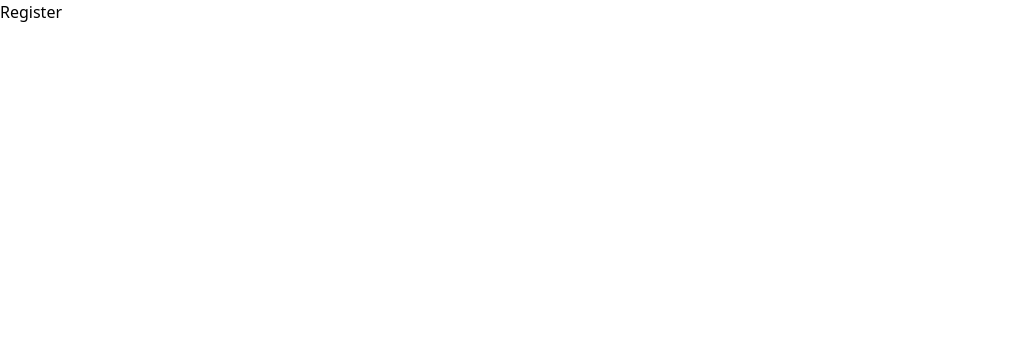
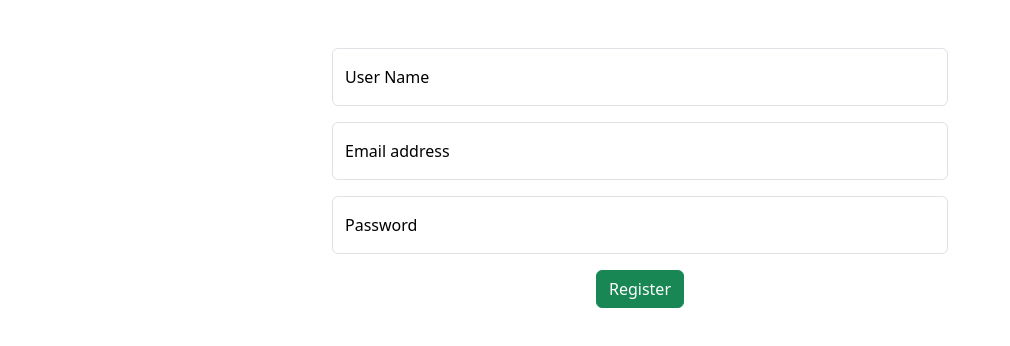
Before and after one commit to JaramilloL/shop-on-line, a React (Vite) app: page /register in a window 1280 px wide. Shown: the top 346 px of the page, without its empty margins (0-1010 px from the left). Built offline with nearby package versions, Linux system fonts and the light colour scheme.

Commit message:
creacion de los formularios de register y login

```diff
--- a/src/components/FormLogin.jsx
+++ b/src/components/FormLogin.jsx
@@ -2,8 +2,32 @@
 
 const FormLogin = () => {
   return (
-    <div>FormLogin</div>
-  )
-}
+    <form className="container w-50 mt-5">
+      <div className="form-floating mb-3">
+        <input
+          type="email"
+          className="form-control"
+          id="floatingInput"
+          placeholder="name@example.com"
+          name="email"
+        />
+        <label htmlFor="floatingInput">Email address</label>
+      </div>
+      <div className="form-floating">
+        <input
+          type="password"
+          className="form-control"
+          id="floatingPassword"
+          placeholder="Password"
+          name="password"
+        />
+        <label htmlFor="floatingPassword">Password</label>
+      </div>
+      <div className="d-flex justify-content-center align-content-center align-items-center">
+        <button className="btn btn-success mt-3">LogIn</button>
+      </div>
+    </form>
+  );
+};
 
-export default FormLogin
+export default FormLogin;
--- a/src/components/FormRegister.jsx
+++ b/src/components/FormRegister.jsx
@@ -2,8 +2,43 @@
 
 const FormRegister = () => {
   return (
-    <div>FormRegister</div>
-  )
-}
+    <form className="container w-50 mt-5">
+    <div className="form-floating mb-3">
+        <input
+          type="text"
+          className="form-control"
+          id="floatingName"
+          placeholder="name"
+          name="userName"
+        />
+        <label htmlFor="floatingName">User Name</label>
+      </div>
+      <div className="form-floating mb-3">
+        <input
+          type="email"
+          className="form-control"
+          id="floatingInput"
+          placeholder="name@example.com"
+          name="email"
+        />
+        <label htmlFor="floatingInput">Email address</label>
+      </div>
+      <div className="form-floating">
+        <input
+          type="password"
+          className="form-control"
+          id="floatingPassword"
+          placeholder="Password"
+          name="password"
+        />
+        <label htmlFor="floatingPassword">Password</label>
+      </div>
+      <div className="d-flex justify-content-center align-content-center align-items-center">
+        <button className="btn btn-success mt-3">Register</button>
+      </div>
+    </form>
+  );
 
-export default FormRegister
+};
+
+export default FormRegister;
--- a/src/pages/Login.jsx
+++ b/src/pages/Login.jsx
@@ -1,8 +1,12 @@
 //este componente tendra la funcion de hacer un logeo para accedes al dashboard
+
+import FormLogin from "../components/FormLogin"
 
 const Login = () => {
   return (
-    <div>Login</div>
+    <div>
+        <FormLogin/>
+    </div>
   )
 }
 
--- a/src/pages/Register.jsx
+++ b/src/pages/Register.jsx
@@ -1,8 +1,12 @@
 //en este componente se creara un formulario deregistro para cada usuario
+
+import FormRegister from "../components/FormRegister"
 
 const Register = () => {
   return (
-    <div>Register</div>
+    <div>
+        <FormRegister/>
+    </div>
   )
 }
 
--- a/src/routers/Router.jsx
+++ b/src/routers/Router.jsx
@@ -1,6 +1,6 @@
 //en este archivo se crearan las rutas donde contamos con register, login, dashboard y error404
 
-import { createBrowserRouter } from "react-router-dom";
+import { Navigate, createBrowserRouter } from "react-router-dom";
 import Login from "../pages/Login";
 import Register from "../pages/Register";
 import Dashboard from "../pages/Dashboard";
@@ -15,6 +15,10 @@
         element: <Register/>
     },
     {
+        path: '/*',
+        element: <Navigate to={'/'}/>
+    },
+    {
         path: '/',
         element: <Dashboard/>
     }
```
